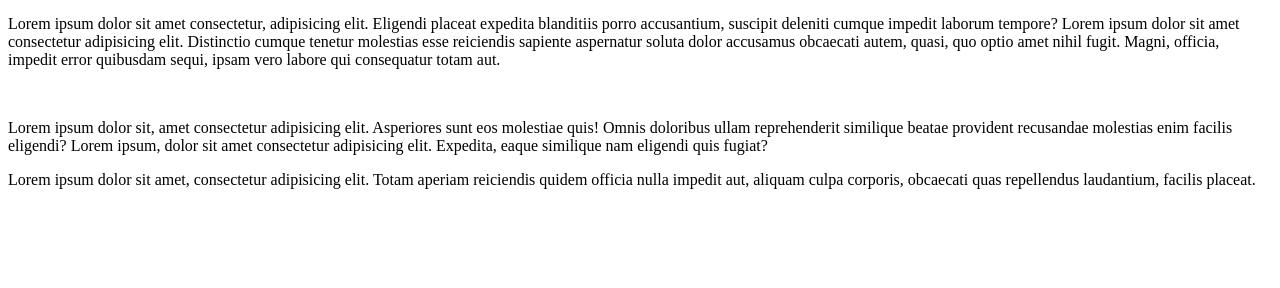
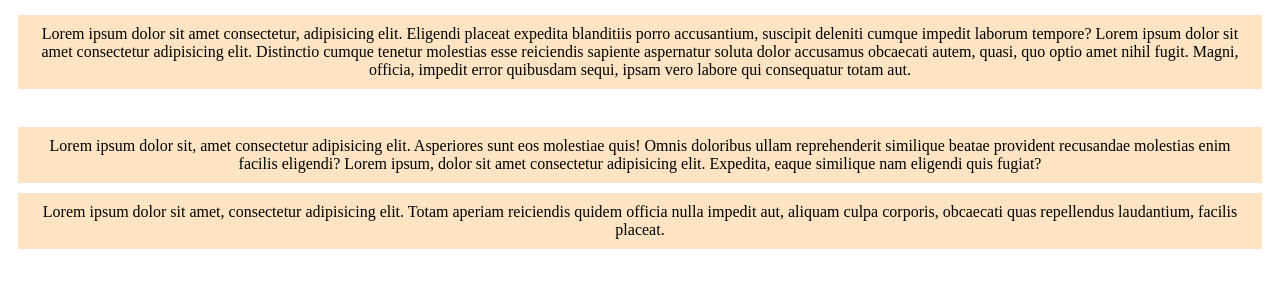
Before and after one commit to RupomPB/my-first-website, a plain HTML site: page index.html in a window 1280 px wide. Shown: the part 42-330 px from the top of the page. Drawn offline with Linux system fonts and the light colour scheme.

Commit message:
first para style

```diff
--- a/styles/style.css
+++ b/styles/style.css
@@ -2,5 +2,12 @@ h3{
     background-color: aquamarine;
     font-size: large;
     text-align: center;
+}
 
+p{
+    background-color: bisque;
+    font-size: 24;
+    padding: 10px;
+    margin: 10px;
+    text-align: center;
 }
```
